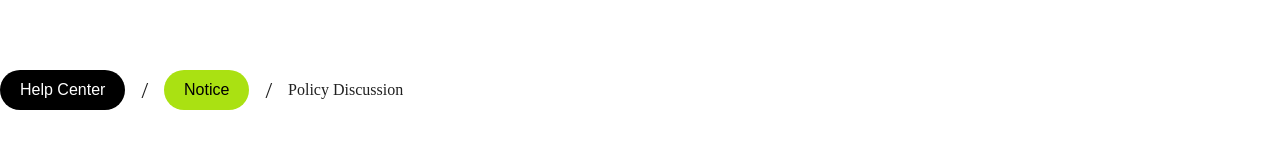
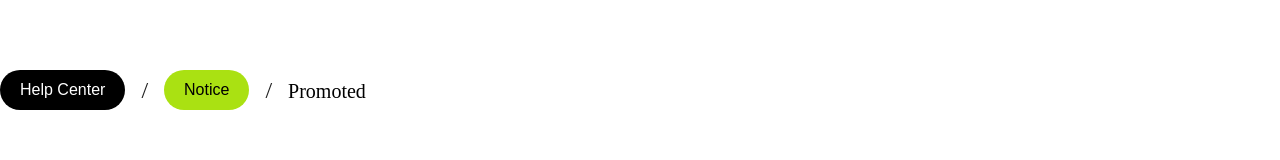
Before and after one commit to Creativehill-Labs/xylo-web-front, a React (Create React App) app: page /helpcenter/notice/promoted/1 in a window 1280 px wide. Shown: the part 509-669 px from the top of the page. Built offline with nearby package versions, Linux system fonts and the light colour scheme; a web font is replaced by a local one.

Commit message:
fix: BreadCrumbs 코드 수정

```diff
--- a/src/components/Partials/BreadCrumbs.tsx
+++ b/src/components/Partials/BreadCrumbs.tsx
@@ -1,30 +1,66 @@
-import { FC } from 'react';
+import { FC, useEffect, useState } from 'react';
 import styled from 'styled-components';
+import { useLocation, Link } from 'react-router-dom';
 import Flex from '../Flex';
 import Text from '../Text';
 import Box from '../Box';
 
-const Button = styled.button<{ color?: string; background?: string }>`
+const LinkButton = styled.button<{ color?: string; background?: string }>`
   padding: 12px 20px;
   border: none;
   border-radius: 999px;
-  color: ${({ color }) => color};
   background-color: ${({ background }) => background};
   cursor: pointer;
 `;
 
-const BreadCrumbs: FC = () => {
+const BreadCrumbs: FC<{ search?: boolean }> = ({ search }) => {
+  const [firstPath, setFirstPath] = useState(``);
+  const [secondPath, setSecondPath] = useState(``);
+  const { pathname } = useLocation();
+
+  useEffect(() => {
+    const path = pathname.split(`/`);
+    setFirstPath(path[2]);
+    setSecondPath(path[3]);
+  }, [pathname]);
+
   return (
     <Flex alignItems="center" margin="80px 0 60px 0">
-      <Button color="#fff" background="#000">
-        <Text size="16px">Help Center</Text>
-      </Button>
-      <Box margin="0 16px">/</Box>
-      <Button color="#000" background="#aae112">
-        <Text size="16px">Notice</Text>
-      </Button>
-      <Box margin="0 16px">/</Box>
-      <Text size="16px">Policy Discussion</Text>
+      {search ? (
+        <>
+          <LinkButton background="#000">
+            <Link to="/helpcenter/faq">
+              <Text size="16px">Help Center</Text>
+            </Link>
+          </LinkButton>
+          <Box margin="0 16px">/</Box>
+          <Text size="20px" color="#000">
+            Search results
+          </Text>
+        </>
+      ) : (
+        <>
+          <LinkButton background="#000">
+            <Link to="/helpcenter/faq">
+              <Text size="16px">Help Center</Text>
+            </Link>
+          </LinkButton>
+          <Box margin="0 16px">/</Box>
+          <LinkButton background="#aae112">
+            <Link to={`/helpcenter/${firstPath}`}>
+              <Text size="16px" color="#000">
+                {firstPath.replace(/\b[a-z]/g, (char) => char.toUpperCase())}
+              </Text>
+            </Link>
+          </LinkButton>
+          <Box margin="0 16px">/</Box>
+          <Link to={`/helpcenter/${firstPath}/${secondPath}`}>
+            <Text size="20px" color="#000">
+              {secondPath.replace(/\b[a-z]/g, (char) => char.toUpperCase())}
+            </Text>
+          </Link>
+        </>
+      )}
     </Flex>
   );
 };
```
